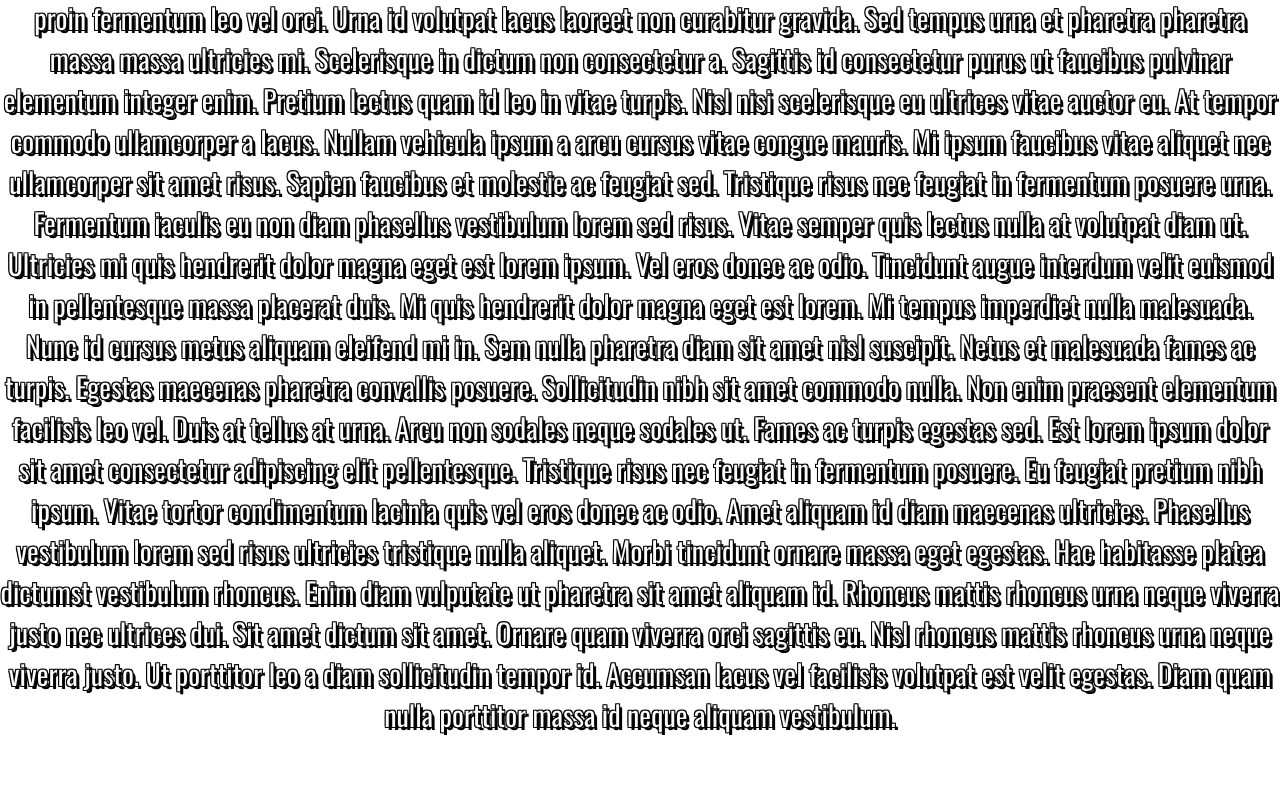
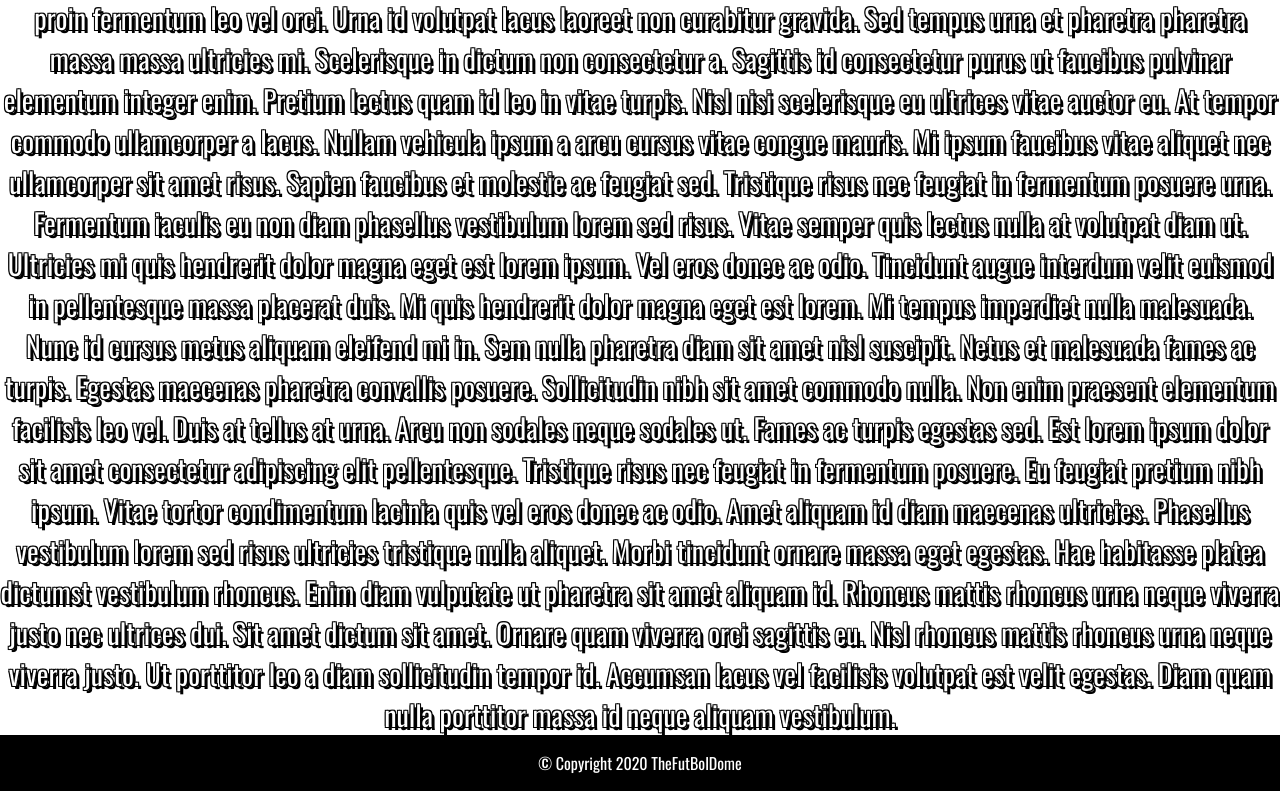
Before and after one commit to abdullahq77/cpnt260-final, a plain HTML site: page index.html in a window 1280 px wide. Shown: the part 1348-2139 px from the top of the page. Before the commit the page ends 2083 px from the top, so only its background shows below. Drawn offline with nearby package versions, Linux system fonts and the light colour scheme.

Commit message:
Update index.html

```diff
--- a/index.html
+++ b/index.html
@@ -67,6 +67,7 @@
       Ornare quam viverra orci sagittis eu. Nisl rhoncus mattis rhoncus urna neque viverra justo. Ut porttitor leo a diam sollicitudin tempor id.
       Accumsan lacus vel facilisis volutpat est velit egestas. Diam quam nulla porttitor massa id neque aliquam vestibulum.
     </main>
+    <footer>&copy; Copyright 2020 TheFutBolDome</footer>
   </div>
 </body>
 </html>
```
